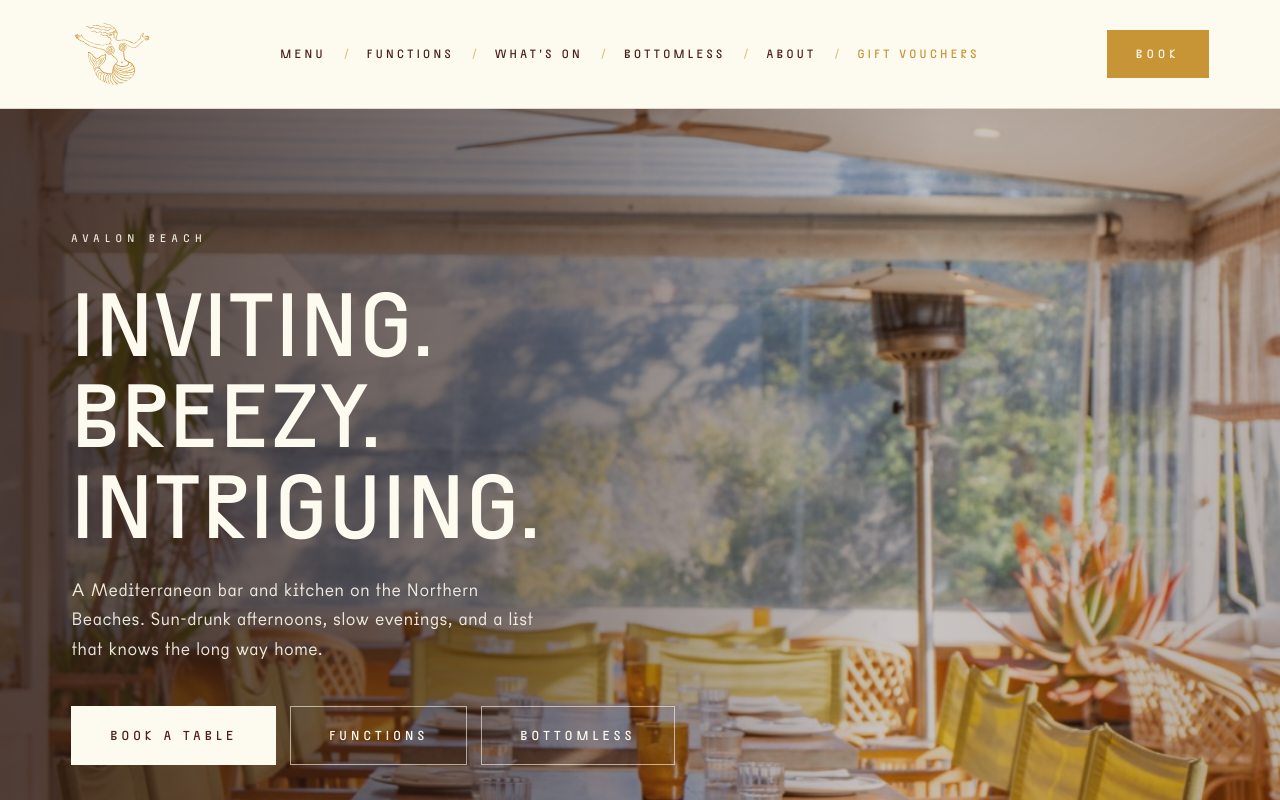
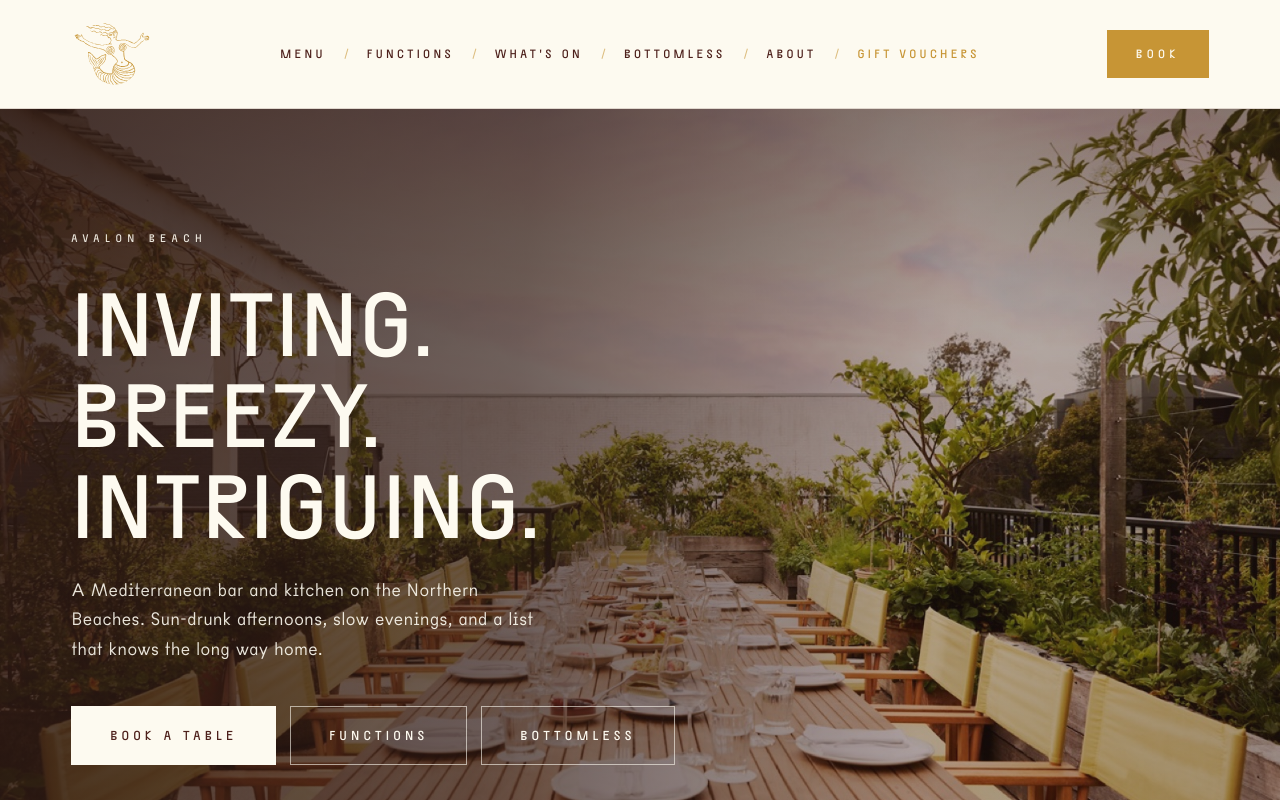
Before and after one commit to seammedia/bar-elvina, a Next.js app: page / in a window 1280 px wide. Shown: the top 800 px of the page. Built offline with nearby package versions, Linux system fonts and the light colour scheme.

Commit message:
Swap hero to the garden shot (terrace was soft + heater dominated)

```diff
--- a/src/app/globals.css
+++ b/src/app/globals.css
@@ -231,13 +231,15 @@ a { color: inherit; text-decoration: none; }
   width: 100%;
   height: 100%;
   object-fit: cover;
-  object-position: center 45%;
+  object-position: center 55%;
 }
 .hero-bg::after {
   content: "";
   position: absolute;
   inset: 0;
-  background: linear-gradient(95deg, rgba(45,26,20,0.82) 0%, rgba(45,26,20,0.6) 38%, rgba(45,26,20,0.25) 70%, rgba(45,26,20,0.35) 100%);
+  background:
+    linear-gradient(95deg, rgba(45,26,20,0.85) 0%, rgba(45,26,20,0.68) 40%, rgba(45,26,20,0.35) 72%, rgba(45,26,20,0.4) 100%),
+    linear-gradient(180deg, rgba(45,26,20,0.3) 0%, rgba(45,26,20,0) 30%);
 }
 .hero-inner {
   position: relative;
--- a/src/components/hero.tsx
+++ b/src/components/hero.tsx
@@ -4,7 +4,7 @@ export function Hero() {
   return (
     <section className="hero">
       <div className="hero-bg">
-        <img src="/images/venue-terrace.jpg" alt="The terrace at Elvina, Avalon Beach" />
+        <img src="/images/room-garden.jpg" alt="The rooftop garden at Elvina, Avalon Beach, at sunset" />
       </div>
       <div className="hero-inner">
         <div className="container">
```
